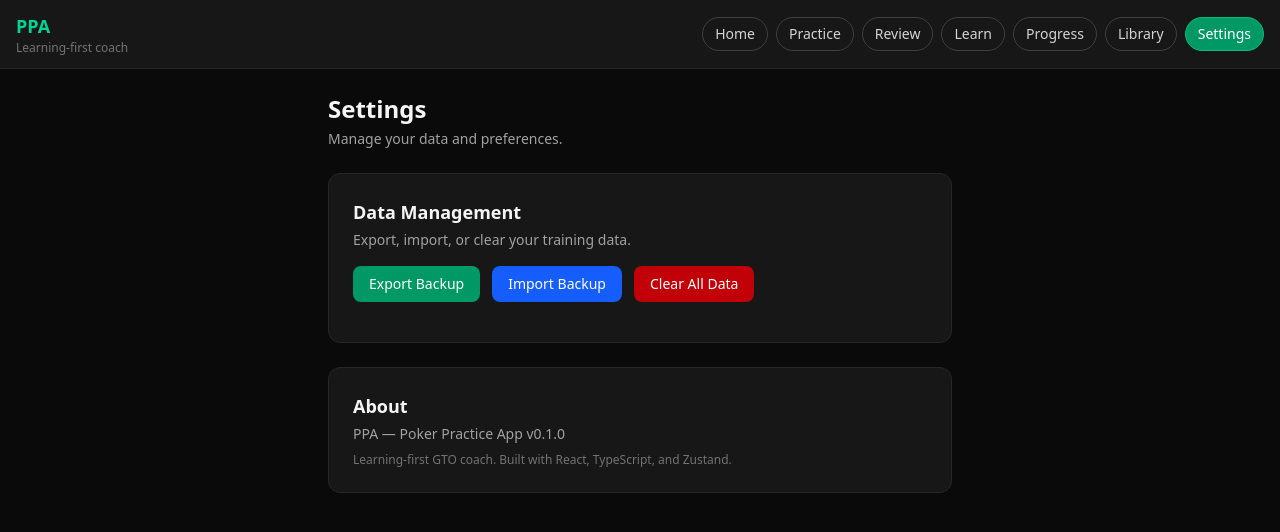
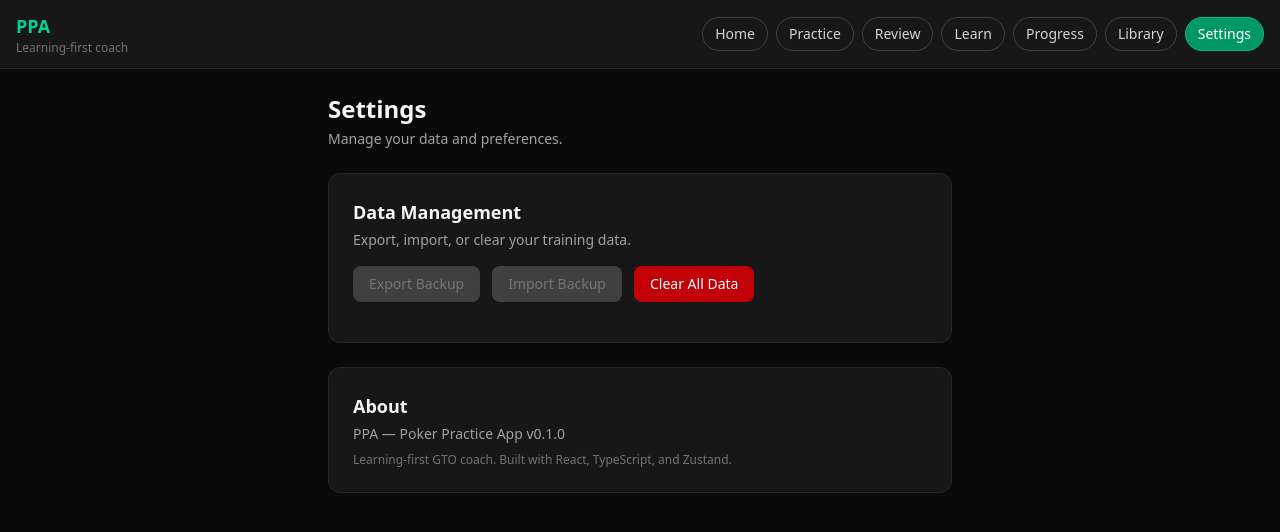
Before and after one commit to llynv/PPA, a React (Vite) app: page /settings in a window 1280 px wide. Shown: the top 532 px of the page. Built offline with nearby package versions, Linux system fonts and the light colour scheme.

Commit message:
fix(m7): disable import before hydration, keep isHydrated true after clear

```diff
--- a/src/components/settings/DataManagement.tsx
+++ b/src/components/settings/DataManagement.tsx
@@ -73,7 +73,8 @@
 
                 <button
                     onClick={handleImport}
-                    className="bg-blue-600 hover:bg-blue-500 text-white px-4 py-2 rounded-lg text-sm font-medium transition-colors"
+                    disabled={!isHydrated}
+                    className="bg-blue-600 hover:bg-blue-500 disabled:bg-neutral-700 disabled:text-neutral-500 text-white px-4 py-2 rounded-lg text-sm font-medium transition-colors"
                 >
                     Import Backup
                 </button>
--- a/src/store/progressStore.ts
+++ b/src/store/progressStore.ts
@@ -498,7 +498,7 @@
                 bestStreak: 0,
                 averageGrade: "C",
             },
-            isHydrated: false,
+            isHydrated: true,
         });
     },
         }),
```
